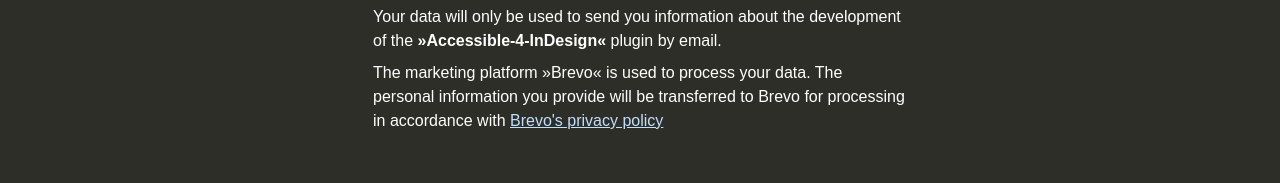
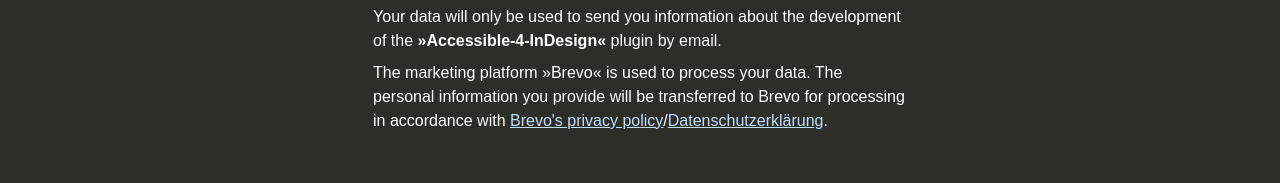
Before and after one commit to RolandDreger/accessibility-4-indesign, a plain HTML site: page docs/index.html in a window 1280 px wide. Shown: the part 927-1110 px from the top of the page. Drawn offline with Linux system fonts and the light colour scheme.

Commit message:
Add german privacy policy for Brevo

```diff
--- a/docs/index.html
+++ b/docs/index.html
@@ -129,7 +129,7 @@
 			<div id="main-footer-group">
 				<h2>Privacy Policy</h2>
 				<p>Your data will only be used to send you information about the development of the <strong>»Accessible-4-InDesign«</strong> plugin by email.</p>
-				<p>The marketing platform »Brevo« is used to process your data. The personal information you provide will be transferred to Brevo for processing in accordance with <a href="https://www.brevo.com/legal/privacypolicy/">Brevo's privacy policy</a></p>
+				<p>The marketing platform »Brevo« is used to process your data. The personal information you provide will be transferred to Brevo for processing in accordance with <a href="https://www.brevo.com/legal/privacypolicy/">Brevo's privacy policy</a>/<a href="https://www.brevo.com/de/legal/privacypolicy/">Datenschutzerklärung</a>.</p>
 				<h2 class="margin-top-l">Contact Details</h2>
 				<p>Roland Dreger</p>
 				<p>Tempelgasse 5, 1020 Vienna, Austria</p>
```
